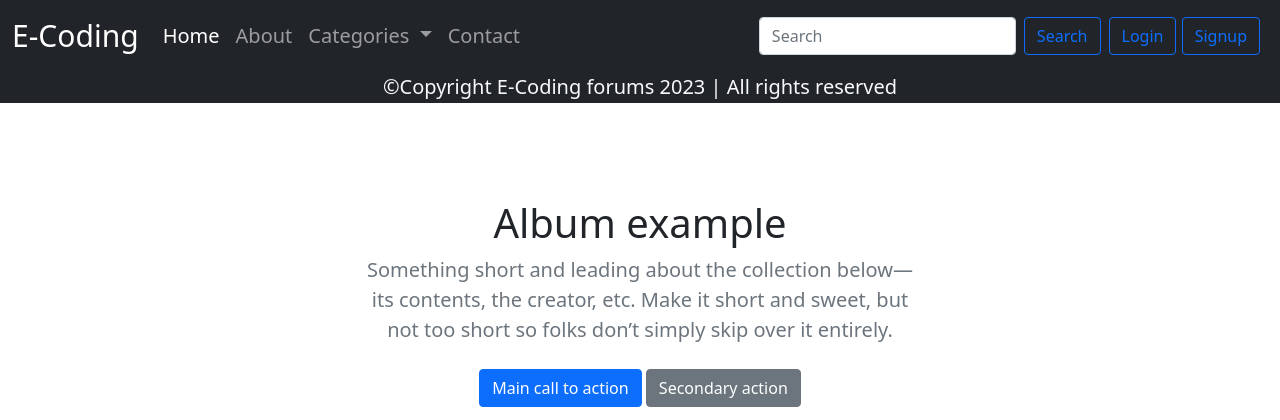
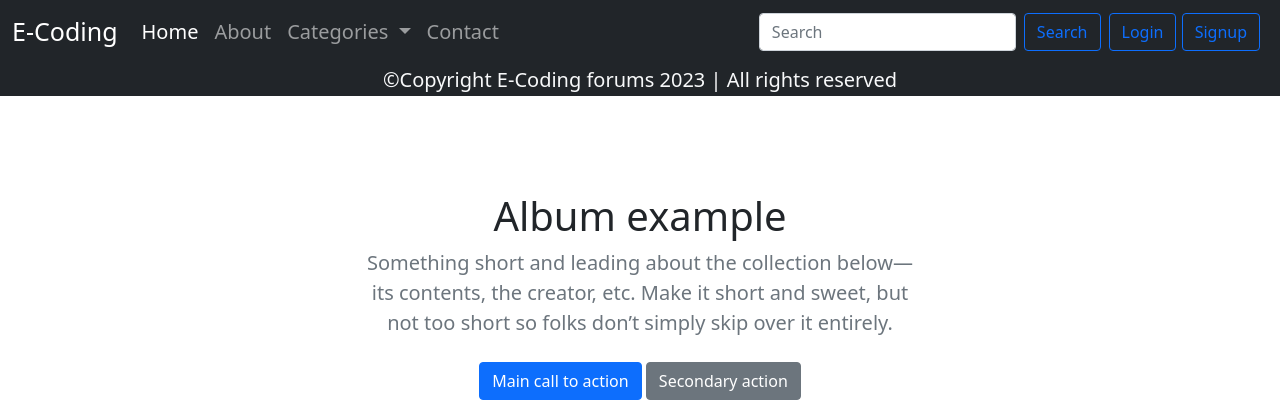
Before and after one commit to sanjana11111/my-php-files, a PHP site: page /forum_about.php in a window 1280 px wide. Shown: the top 420 px of the page. Run offline with PHP 8.4, Linux system fonts and the light colour scheme.

Commit message:
navbar on forum

```diff
--- a/forum_nav.php
+++ b/forum_nav.php
@@ -2,7 +2,7 @@
 
 echo'<nav class="navbar navbar-expand-lg navbar-dark bg-dark">
 <div class="container-fluid">
-  <a class="navbar-brand"  style="font-size:30px;" href="forum_first.php">E-Coding</a>
+  <a class="navbar-brand"  style="font-size:25px;" href="forum_first.php">E-Coding</a>
   <button class="navbar-toggler" type="button" data-bs-toggle="collapse" data-bs-target="#navbarSupportedContent" aria-controls="navbarSupportedContent" aria-expanded="false" aria-label="Toggle navigation">
     <span class="navbar-toggler-icon"></span>
   </button>
@@ -49,6 +49,8 @@ echo '
 </div>
 </nav>';
 
+
+
 include 'forum_loginm.php';
 include 'forum_signupm.php';
 
```
